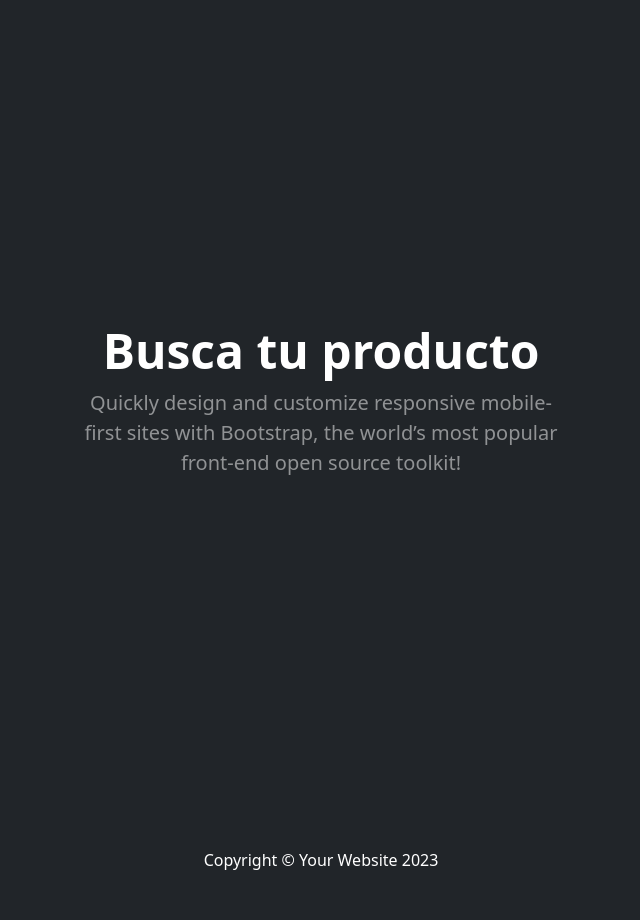
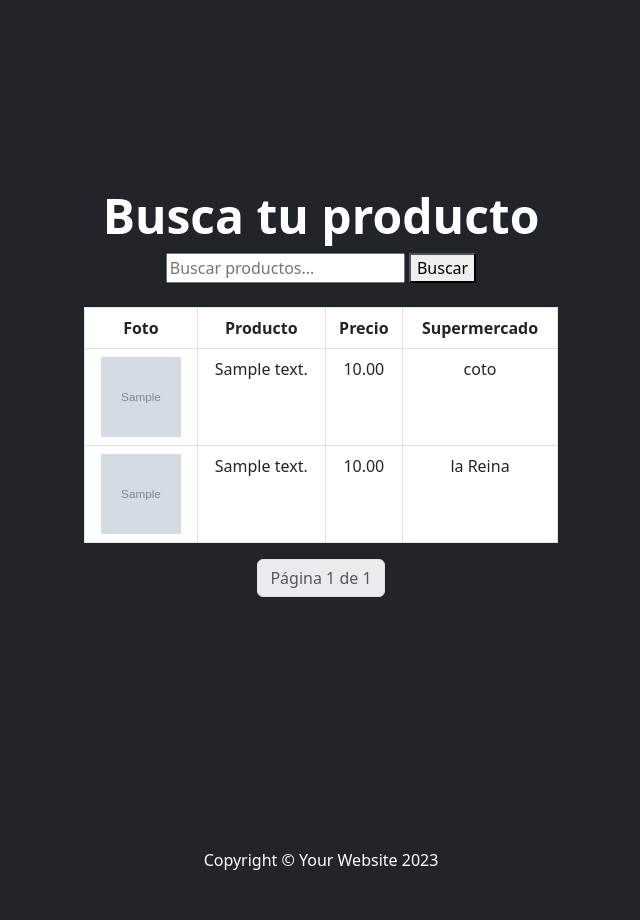
Before and after one commit to JuliStriglio/Soporte, a Django app: page /busqueda/ in a window 1280 px wide. Shown: the part 76-996 px from the top of the page, without its empty margins (319-959 px from the left). Run offline with Django 5.2, Linux system fonts and the light colour scheme; tables that the repository leaves empty hold one stand-in row (values such as "Sample post"); grey boxes marked "Sample" are stand-in pictures; some libraries are stand-ins or nearby versions.

Commit message:
busqueda

```diff
--- a/superCanasta/canasta/templates/canasta/busqueda.html
+++ b/superCanasta/canasta/templates/canasta/busqueda.html
@@ -4,18 +4,58 @@
 <title>AHORRO MAX </title>
 {% endblock head %}
 {% block header %}
+
+
 <header class="bg-dark py-5 vh-100 d-flex align-items-center">
     <div class="container px-5">
         <div class="row gx-5 justify-content-center">
             <div class="col-lg-6">
                 <div class="text-center my-5">
                     <h1 class="display-5 fw-bolder text-white mb-2">Busca tu producto</h1>
-                    <p class="lead text-white-50 mb-4">Quickly design and customize responsive mobile-first sites with Bootstrap, the world’s most popular front-end open source toolkit!</p>
+
+                    <form method="GET" action="{% url 'busqueda' %}">
+                        <input type="text" name="q" placeholder="Buscar productos...">
+                        <button type="submit">Buscar</button>
+                    </form>
+
+                    <div class="container mt-4">
+                        <table class="table table-bordered table-hover">
+                            <thead>
+                                <tr>
+                                    <th>Foto</th>
+                                    <th>Producto</th>
+                                    <th>Precio</th>
+                                    <th>Supermercado</th>
+                                </tr>
+                            </thead>
+                            <tbody>
+                                {% for resultado in page_obj %}
+                                <tr>
+                                    <td><img src="{{ resultado.imagen }}" alt="Foto del producto" width="80" height="80"></td>
+                                    <td>{{ resultado.descripcion }}</td>
+                                    <td>{{ resultado.precio }}</td>
+                                    <td>{{resultado.supermercado}}</td>
+                                </tr>
+                                {% endfor %}
+                            </tbody>
+                        </table>
+
+                        <!-- Paginación (falta mejorar)-->
+                        {% include "paginacion.html" %}
+
+                    </div>
+
+
+
 
                 </div>
             </div>
         </div>
     </div>
 </header>
+<body>
+
+
+</body>
 
 {% endblock header  %}
--- a/superCanasta/canasta/templates/canasta/inicio.html
+++ b/superCanasta/canasta/templates/canasta/inicio.html
@@ -5,6 +5,7 @@
 {% endblock head %}
 
 {% block header %}
+
 <header class="bg-dark py-5 vh-100 d-flex align-items-center">
     <div class="container px-5">
         <div class="row gx-5 justify-content-center">
--- a/superCanasta/canasta/views.py
+++ b/superCanasta/canasta/views.py
@@ -1,5 +1,8 @@
 from django.shortcuts import redirect, render
 from .models import CanastaBasica
+from coto.models import Producto
+from laReina.models import Producto
+from django.core.paginator import Paginator
 
 def inicio(request) :
 
@@ -11,7 +14,27 @@ def supermercados(request) :
 
 def busqueda(request) :
 
-    return render(request , r'canasta\busqueda.html' )
+    query = request.GET.get('q', '')
+
+    # Filtrar productos en ambas tablas
+    productos_coto = Producto.objects.filter(descripcion__icontains=query) if query else Producto.objects.all()
+    productos_la_reina = Producto.objects.filter(descripcion__icontains=query) if query else Producto.objects.all()
+
+    # Anotar el origen del supermercado
+    for producto in productos_coto:
+        producto.supermercado = "coto"
+    for producto in productos_la_reina:
+        producto.supermercado = "la Reina"
+
+    # Combina los resultados
+    productos = list(productos_coto) + list(productos_la_reina)
+
+    # Configuración de la paginación
+    paginator = Paginator(productos, 4)  # 10 productos por página
+    page_number = request.GET.get('page')
+    page_obj = paginator.get_page(page_number)
+
+    return render(request , r'canasta\busqueda.html',  {'page_obj': page_obj} )
 
 def canasta(request):
     productos_canasta = CanastaBasica.objects.all()
```
